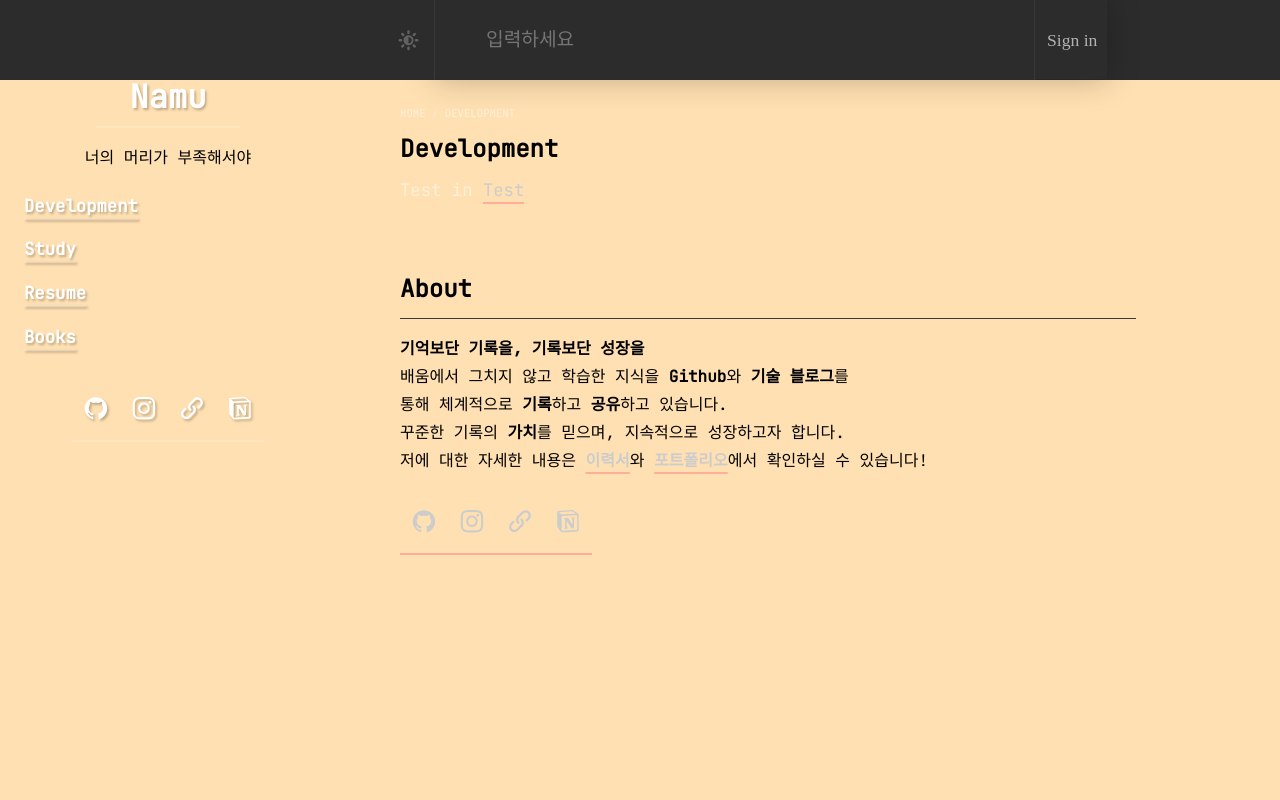
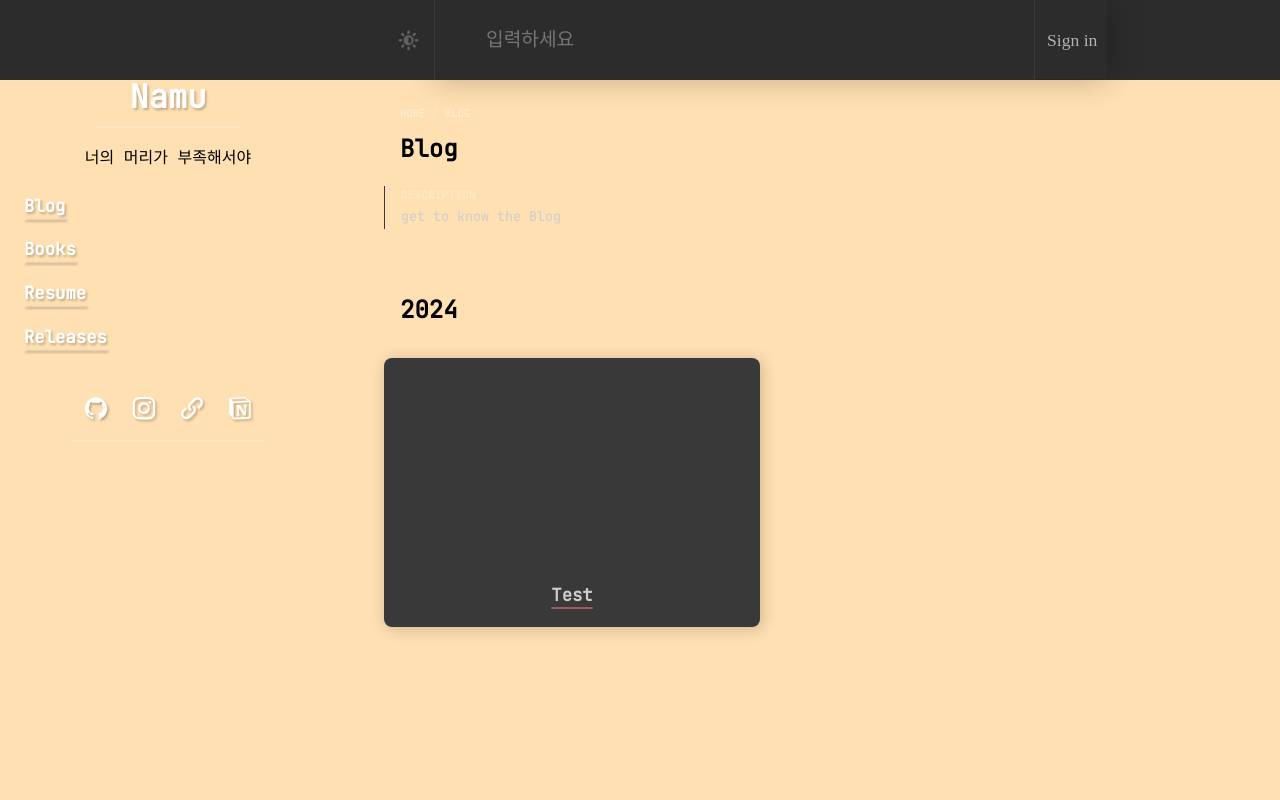
Before and after one commit to wsh6922/namu-frontend, a React (Vite) app: page / in a window 1280 px wide. Shown: the top 800 px of the page. Built offline with nearby package versions, Linux system fonts and the light colour scheme; a web font is replaced by a local one.

Commit message:
[wip]: quill 에디터 구현중 이미지 업로드 핸들러까지 구현

```diff
--- a/package.json
+++ b/package.json
@@ -10,6 +10,7 @@
     "preview": "vite preview"
   },
   "dependencies": {
+    "quilljs-markdown": "^1.2.0",
     "react": "^18.3.1",
     "react-dom": "^18.3.1",
     "react-quill": "^2.0.0",
--- a/src/assets/scss/style.scss
+++ b/src/assets/scss/style.scss
@@ -9,7 +9,7 @@
 @import "section/main";
 @import "section/footer";
 
-@import "section/development";
+@import "section/blog";
 @import "section/content";
 
 @import "src/assets/icomoon/icons";
--- a/src/components/SideBar.jsx
+++ b/src/components/SideBar.jsx
@@ -16,12 +16,12 @@ const SideBar = () => {
                     <ul>
                         <li>
                             <div className="list-wrapper">
-                                <a className="sidebar-nav-item">Development</a>
+                                <a className="sidebar-nav-item">Blog</a>
                             </div>
                         </li>
                         <li>
                             <div className="list-wrapper">
-                                <a className="sidebar-nav-item">Study</a>
+                                <a className="sidebar-nav-item">Books</a>
                             </div>
                         </li>
                         <li>
@@ -31,7 +31,7 @@ const SideBar = () => {
                         </li>
                         <li>
                             <div className="list-wrapper">
-                                <a className="sidebar-nav-item">Books</a>
+                                <a className="sidebar-nav-item">Releases</a>
                             </div>
                         </li>
                     </ul>
--- a/src/page/Development.jsx
+++ b/src/page/Blog.jsx
@@ -1,4 +1,4 @@
-const Development = () => {
+const Blog = () => {
     return (
         <main id="development-main" className="content-main" role="main">
             <nav id="breadcrumbs" className="screen-only">
@@ -6,14 +6,14 @@ const Development = () => {
                     <li><a>home</a></li>
                     <li>
                         <span>&nbsp;/&nbsp;</span>
-                        <a>development</a>
+                        <a>Blog</a>
                     </li>
                 </ul>
             </nav>
             <article id="article" className="page-of_mb6" role="article">
                 <header>
-                    <h1 className="page-title">Development</h1>
-                    <p className="note-sm">get to know the development</p>
+                    <h1 className="page-title">Blog</h1>
+                    <p className="note-sm">get to know the Blog</p>
                 </header>
                 <h2 id="year">2024</h2>
                 <div className="columns">
@@ -42,4 +42,4 @@ const Development = () => {
     );
 };
 
-export default Development;
+export default Blog;
--- a/src/views/MainView.jsx
+++ b/src/views/MainView.jsx
@@ -2,8 +2,8 @@
 import Header from "../components/Header";
 import SideBar from "../components/SideBar";
 // import Main from "../page/Main";
-// import Development from "../page/Development";
-import Content from "../page/Content";
+import Blog from "../page/Blog";
+// import Content from "../page/Content";
 import Footer from "../components/Footer";
 
 const MainView = () => {
@@ -12,8 +12,8 @@ const MainView = () => {
         <Header/>
         <SideBar/>
         {/*<Main/>*/}
-        {/* <Development/> */}
-        <Content/>
+        <Blog/>
+        {/* <Content/> */}
         <Footer/>
         </>
     );
```
Also changed, not shown: src/components/Editor.jsx (added, +60 -0 lines), src/assets/scss/section/_blog.scss (renamed from src/assets/scss/section/_development.scss), 1 other file (tests, documents, lock files or other folders).
